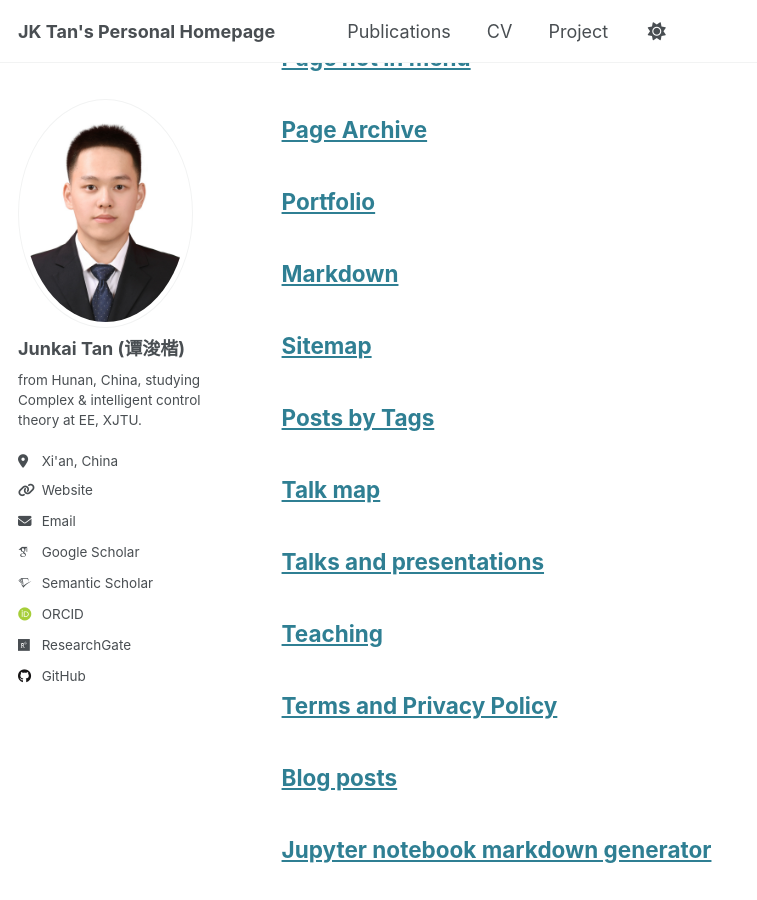
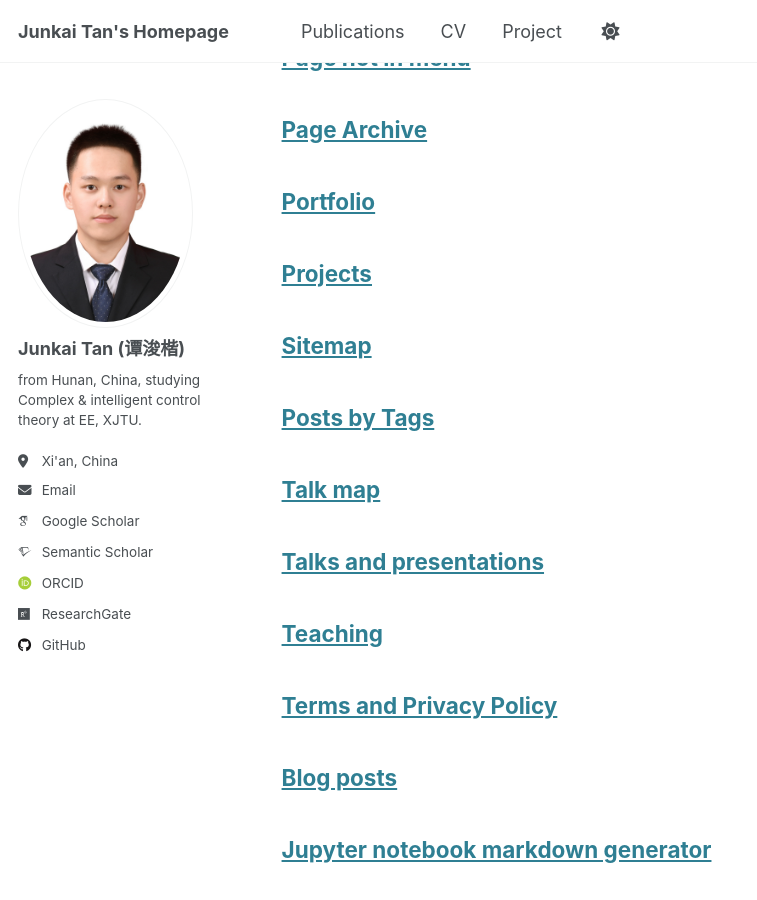
Before and after one commit to tanjunkai2001/tanjunkai2001.github.io, a Jekyll site: the page built from _pages/archive-layout-with-content.md, in a window 1280 px wide and 900 px high, scrolled down 5380 px. Shown: the whole window, without its empty margins (0-757 px from the left). Built offline with Jekyll 4.4.1, drawn with Linux system fonts in a browser that asks for light colours; some web fonts are replaced.

Commit message:
更新细节

```diff
--- a/_config.yml
+++ b/_config.yml
@@ -9,7 +9,7 @@
 # Basic Site Settings
 locale                   : "en-US"
 site_theme               : "default"
-title                    : "JK Tan's Personal Homepage"
+title                    : "Junkai Tan's Homepage"
 title_separator          : "-"
 name                     : &name "Your Name"
 description              : &description "personal description"
@@ -29,7 +29,7 @@ author:
   location         : "Xi'an, China"
   affiliation      : "Xi'an Jiaotong University"
   employer         : # "Red Brick University"
-  uri              : "https://tanjunkai2001.github.io/"
+  uri              : # "https://tanjunkai2001.github.io/"
   email            : "tanjk@stu.xjtu.edu.cn"
 
   # Academic websites
--- a/_pages/project.md
+++ b/_pages/project.md
@@ -1,13 +1,13 @@
 ---
 permalink: /project/
-title: "Markdown"
+title: "Projects"
 author_profile: true
 redirect_from:
   - /md/
   - /project.html
 ---
 
-# Projects
+<!-- # Projects -->
 
 ## Finite-Time Tracking Control Research for Unmanned Systems with Prescribed Performance
 
```
